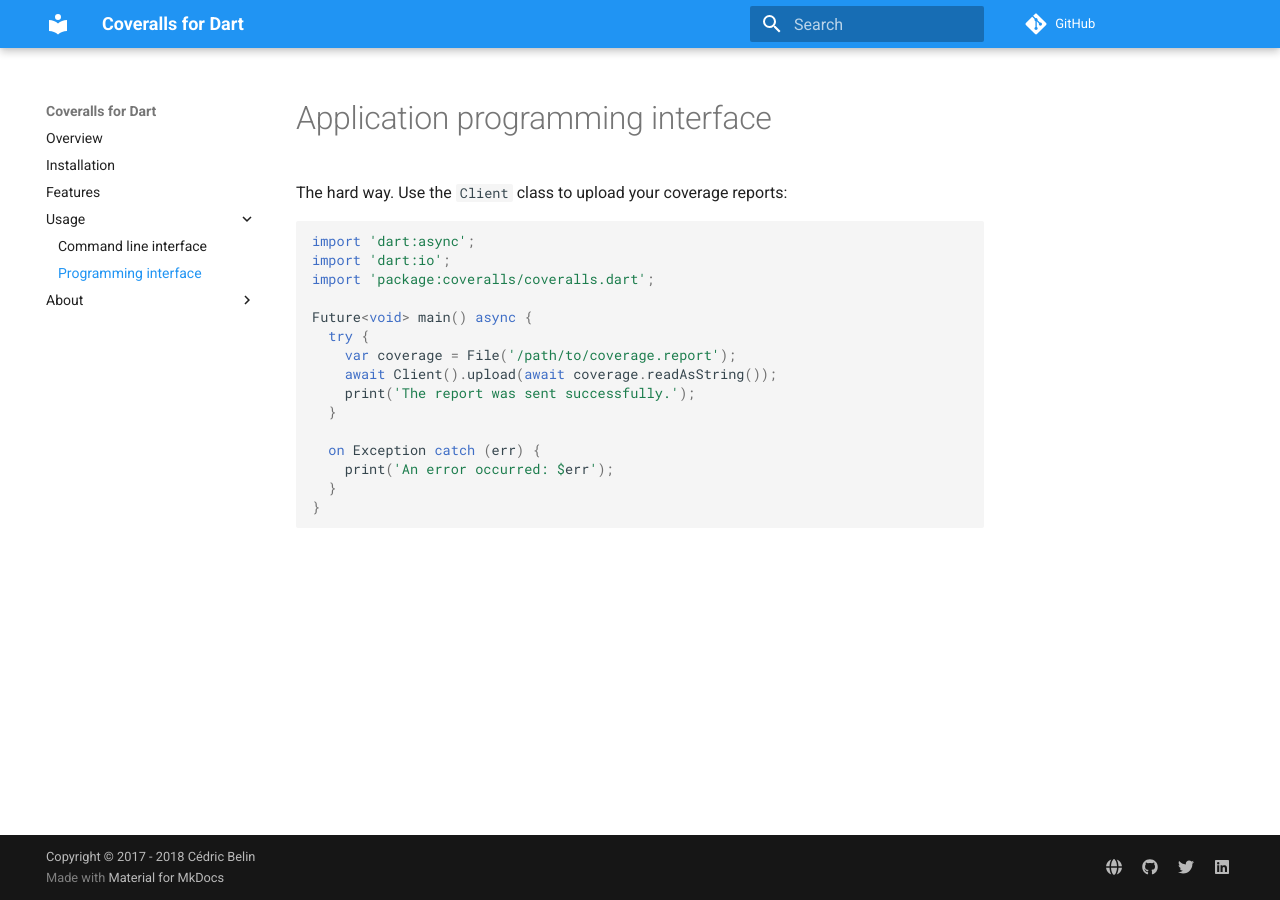
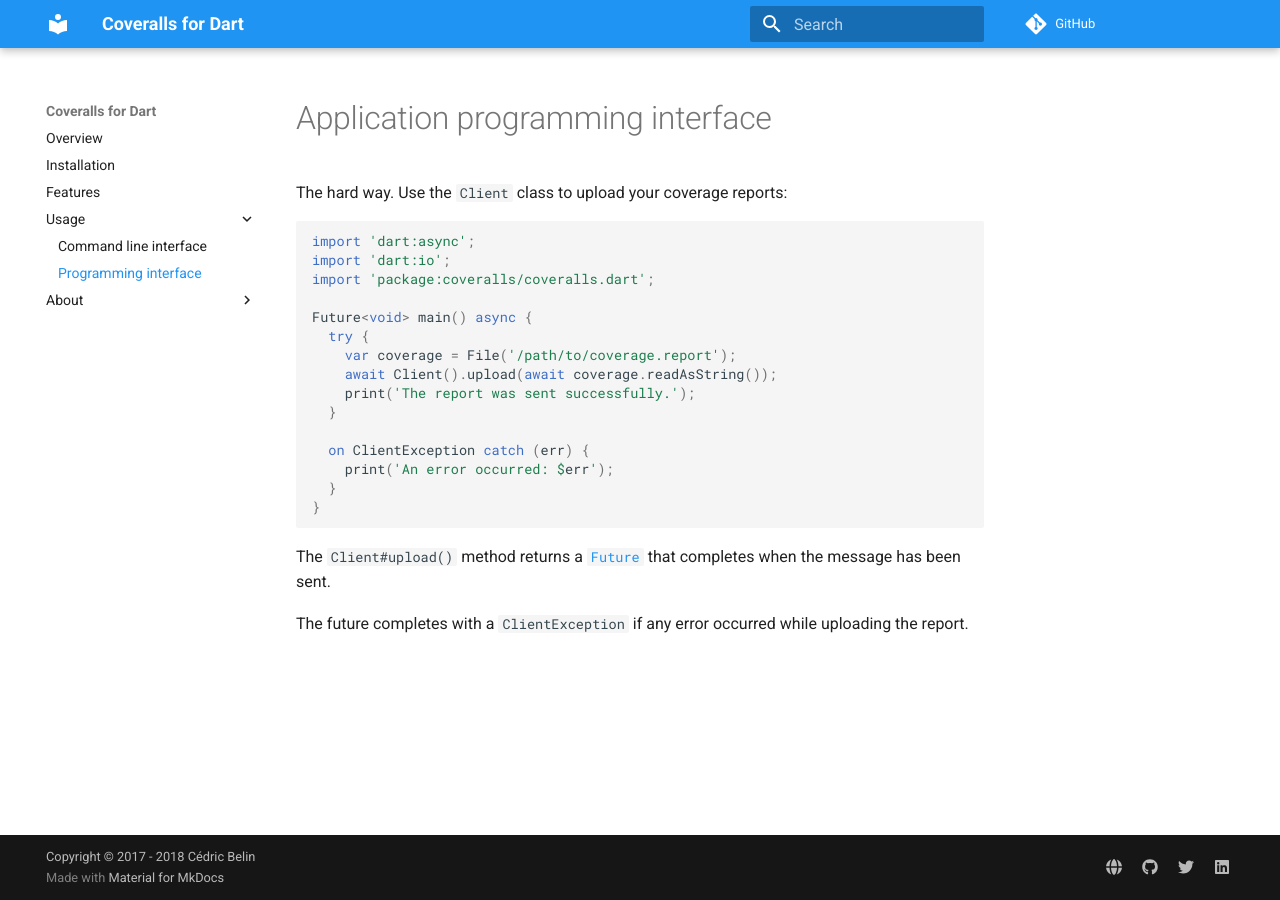
Before and after one commit to dnfield/coveralls.dart, an MkDocs documentation site: the page built from doc/usage/api.md, in a window 1280 px wide. Built offline with MkDocs 1.6.1 and Material for MkDocs 9.7.7, drawn with Linux system fonts in a browser that asks for light colours; comment, search, counter and statistics services are not loaded; old or Windows-style settings are respelled for this version of MkDocs.

Commit message:
Exposes the `ClientException` class

````diff
--- a/doc/usage/api.md
+++ b/doc/usage/api.md
@@ -13,8 +13,12 @@ Future<void> main() async {
     print('The report was sent successfully.');
   }
 
-  on Exception catch (err) {
+  on ClientException catch (err) {
     print('An error occurred: $err');
   }
 }
 ```
+
+The `Client#upload()` method returns a [`Future`](https://api.dartlang.org/stable/dart-async/Future-class.html) that completes when the message has been sent.
+
+The future completes with a `ClientException` if any error occurred while uploading the report.
````
Also changed, not shown: 1 other file.
